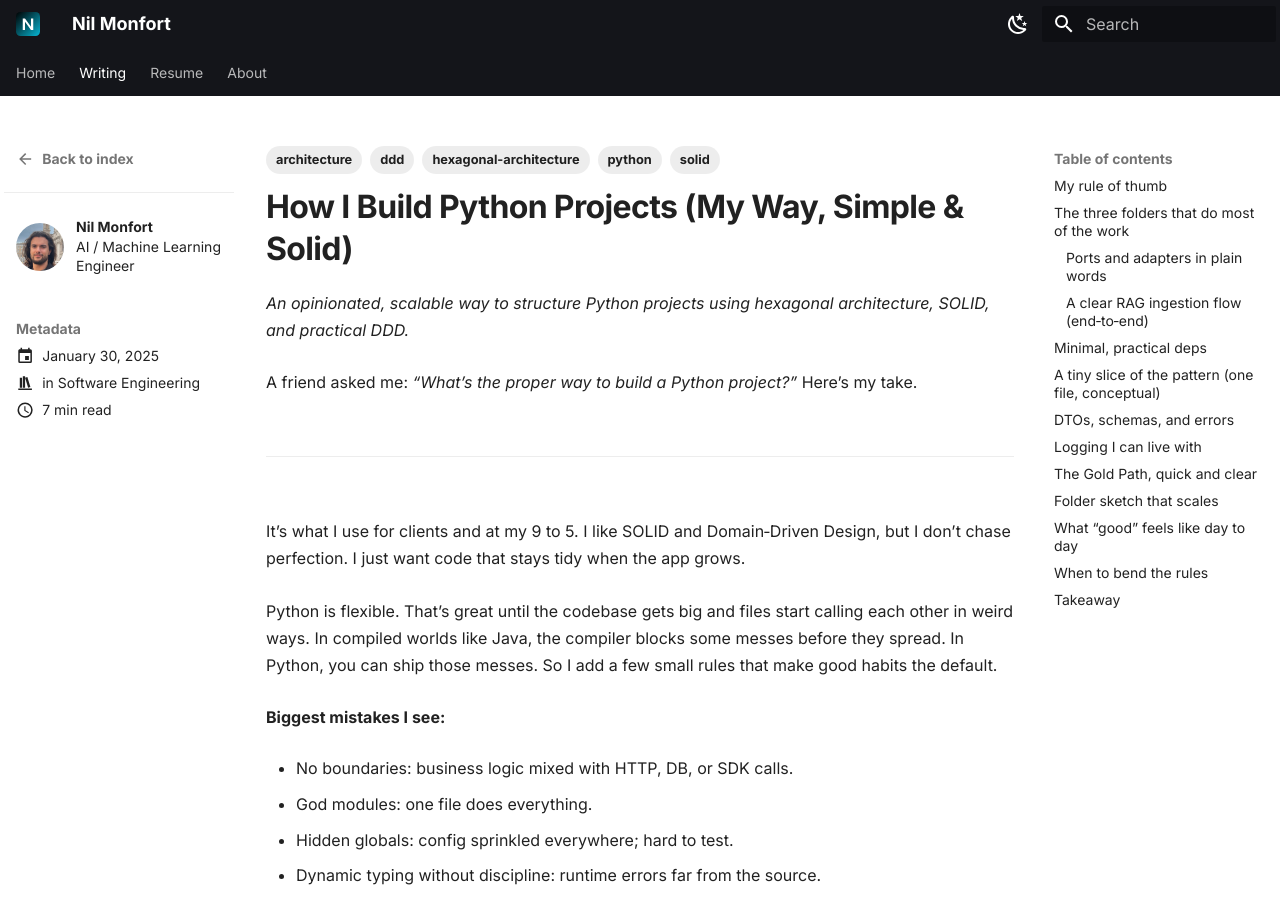
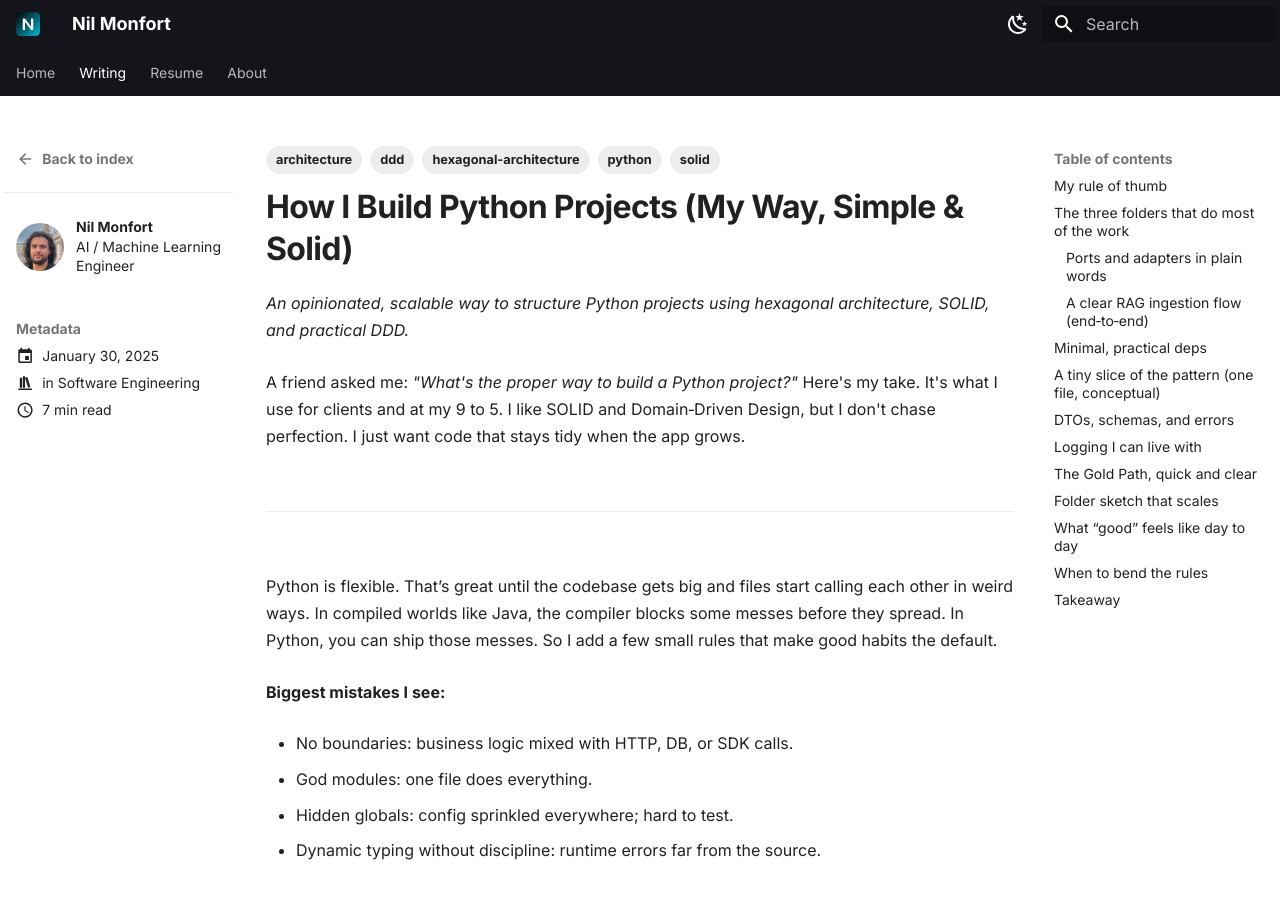
Before and after one commit to nilm9/nilmonfort-blog, an MkDocs documentation site: the page built from docs/writing/posts/2025-01-30-how-i-build-python-projects-my-way-simple-and-solid copy.md, in a window 1280 px wide and 900 px high. Built offline with MkDocs 1.6.1 and Material for MkDocs 9.7.7, drawn with Linux system fonts in a browser that asks for light colours.

Commit message:
fixed layout

```diff
--- a/docs/writing/posts/2025-01-30-how-i-build-python-projects-my-way-simple-and-solid copy.md
+++ b/docs/writing/posts/2025-01-30-how-i-build-python-projects-my-way-simple-and-solid copy.md
@@ -23,13 +23,11 @@ hide:
 
 *An opinionated, scalable way to structure Python projects using hexagonal architecture, SOLID, and practical DDD.*
 
-A friend asked me: *“What’s the proper way to build a Python project?”* Here’s my take.
+A friend asked me: *"What's the proper way to build a Python project?"* Here's my take. It's what I use for clients and at my 9 to 5. I like SOLID and Domain‑Driven Design, but I don't chase perfection. I just want code that stays tidy when the app grows.
 
 <!-- more -->
 
 ---
-
-It’s what I use for clients and at my 9 to 5. I like SOLID and Domain‑Driven Design, but I don’t chase perfection. I just want code that stays tidy when the app grows.
 
 Python is flexible. That’s great until the codebase gets big and files start calling each other in weird ways. In compiled worlds like Java, the compiler blocks some messes before they spread. In Python, you can ship those messes. So I add a few small rules that make good habits the default.
 
--- a/mkdocs.yml
+++ b/mkdocs.yml
@@ -49,6 +49,7 @@ plugins:
       authors_file: writing/authors.yml
       pagination_per_page: 10
       post_excerpt_separator: "<!-- more -->"
+      post_excerpt: required  # fail build if post missing excerpt
   - tags
   - rss:
       match_path: writing/.*        # only posts
```
Also changed, not shown: docs/about.md (+3 -1 lines), docs/writing/posts/2025-10-29-recommender-systems-simplified.md (+2 -0 lines).
